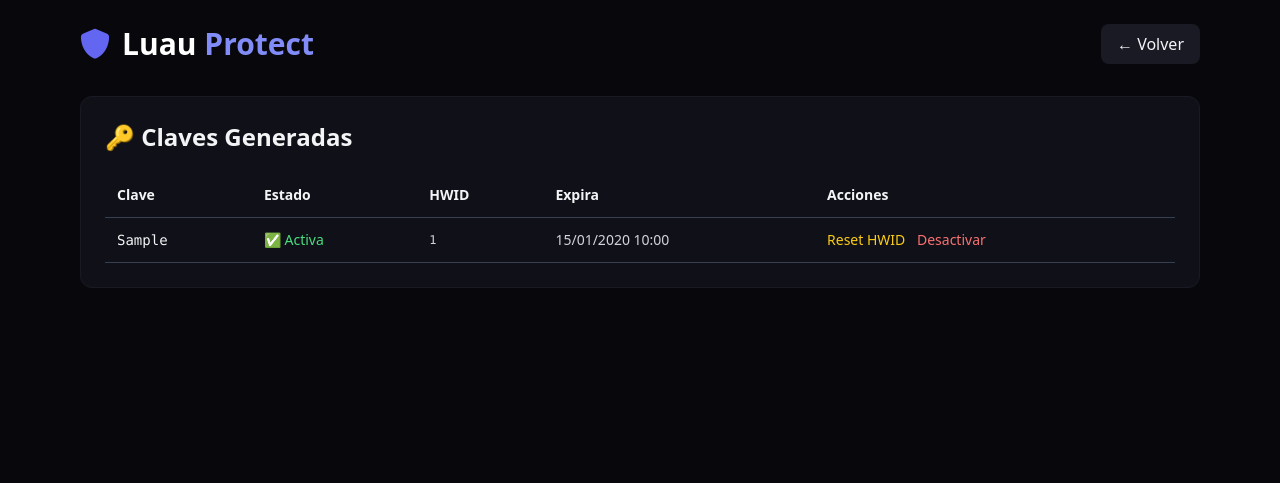
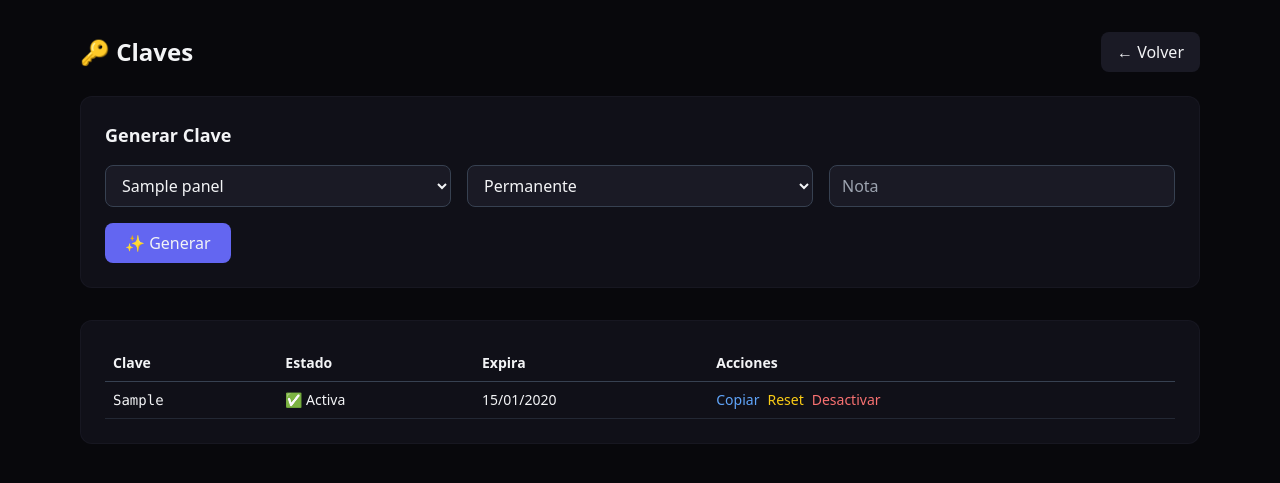
Before and after one commit to leivagaonahernanely-web/Protegetuscriptlua, a Flask app: page /keys in a window 1280 px wide. Shown: the top 483 px of the page. Run offline with Flask 3, Linux system fonts and the light colour scheme; a user stored in the database is signed in; tables that the repository leaves empty hold one stand-in row (values such as "Sample post"); some libraries are stand-ins or nearby versions.

Commit message:
Update keys.html

```diff
--- a/templates/keys.html
+++ b/templates/keys.html
@@ -1,76 +1,72 @@
 {% extends "base.html" %}
 {% block content %}
-<div class="container mx-auto px-4 py-6 max-w-6xl">
-    <div class="flex flex-col md:flex-row justify-between items-center mb-8 gap-4">
-        <div class="flex items-center gap-3">
-            <i class="fa fa-shield text-3xl text-primary"></i>
-            <h1 class="text-3xl font-bold"><span class="text-white">Luau</span> <span class="text-accent">Protect</span></h1>
-        </div>
-        <div class="flex items-center gap-4">
-            <a href="/" class="bg-secondary hover:bg-secondary/80 px-4 py-2 rounded-lg">← Volver</a>
-        </div>
+<div class="container mx-auto px-4 py-8 max-w-6xl">
+    <div class="flex justify-between items-center mb-6">
+        <h2 class="text-2xl font-bold">🔑 Claves</h2>
+        <a href="/" class="bg-secondary px-4 py-2 rounded-lg">← Volver</a>
     </div>
 
-    <div class="bg-card rounded-xl p-6 border border-secondary">
-        <h2 class="text-2xl font-bold mb-5">🔑 Claves Generadas</h2>
-        {% if keys %}
-        <div class="overflow-x-auto">
+    <div class="bg-card p-6 rounded-xl border border-secondary/70 mb-8">
+        <h3 class="text-lg font-semibold mb-4">Generar Clave</h3>
+        <div class="grid grid-cols-1 md:grid-cols-3 gap-4">
+            <select id="keyPanel" class="bg-secondary border border-gray-700 rounded-lg px-3 py-2">
+                {% for p in panels %}<option value="{{ p.id }}">{{ p.title }}</option>{% endfor %}
+            </select>
+            <select id="keyDuracion" class="bg-secondary border border-gray-700 rounded-lg px-3 py-2">
+                <option value="0">Permanente</option>
+                <option value="24">24h</option>
+                <option value="168">7 días</option>
+                <option value="720">30 días</option>
+            </select>
+            <input type="text" id="keyNota" placeholder="Nota" class="bg-secondary border border-gray-700 rounded-lg px-3 py-2">
+        </div>
+        <button onclick="generarClave()" class="bg-primary hover:bg-primary/90 px-5 py-2 rounded-lg mt-4">✨ Generar</button>
+    </div>
+
+    <div class="bg-card p-6 rounded-xl border border-secondary/70 overflow-x-auto">
         <table class="w-full text-sm">
             <thead>
                 <tr class="border-b border-gray-700">
-                        <th class="text-left p-3">Clave</th>
-                        <th class="text-left p-3">Estado</th>
-                        <th class="text-left p-3">HWID</th>
-                        <th class="text-left p-3">Expira</th>
-                        <th class="text-left p-3">Acciones</th>
+                    <th class="text-left p-2">Clave</th>
+                    <th class="text-left p-2">Estado</th>
+                    <th class="text-left p-2">Expira</th>
+                    <th class="text-left p-2">Acciones</th>
                 </tr>
             </thead>
             <tbody>
                 {% for k in keys %}
-                    <tr class="border-b border-gray-700 hover:bg-secondary/40">
-                        <td class="p-3 font-mono">{{ k.key }}</td>
-                        <td class="p-3">
-                            {% if k.active %}
-                            <span class="text-green-400">✅ Activa</span>
-                            {% else %}
-                            <span class="text-red-400">❌ Desactivada</span>
-                            {% endif %}
-                        </td>
-                        <td class="p-3 text-xs font-mono text-gray-300 truncate max-w-[120px]">{{ k.hwid or "Sin activar" }}</td>
-                        <td class="p-3 text-gray-300">
-                            {% if k.expires_at %}
-                            {{ k.expires_at.strftime('%d/%m/%Y %H:%M') }}
-                            {% else %}
-                            Permanente
-                            {% endif %}
-                        </td>
-                        <td class="p-3">
-                            <button onclick="resetHwid('{{ k.key }}')" class="text-yellow-400 hover:text-yellow-300 mr-2">Reset HWID</button>
-                            <button onclick="banKey('{{ k.key }}')" class="text-red-400 hover:text-red-300">Desactivar</button>
+                <tr class="border-b border-gray-700/50">
+                    <td class="p-2 font-mono">{{ k.key }}</td>
+                    <td class="p-2">{{ '✅ Activa' if k.active else '❌ Desactivada' }}</td>
+                    <td class="p-2">{{ k.expires_at.strftime('%d/%m/%Y') if k.expires_at else 'Nunca' }}</td>
+                    <td class="p-2 flex gap-2">
+                        <button onclick="copiar('{{ k.key }}')" class="text-blue-400">Copiar</button>
+                        <button onclick="resetHWID('{{ k.key }}')" class="text-yellow-400">Reset</button>
+                        <button onclick="banKey('{{ k.key }}')" class="text-red-400">Desactivar</button>
                     </td>
                 </tr>
                 {% endfor %}
             </tbody>
         </table>
     </div>
-        {% else %}
-        <p class="text-gray-400 italic">No hay claves generadas.</p>
-        {% endif %}
-    </div>
 </div>
 
 <script>
-function resetHwid(key) {
-    if (!confirm("¿Resetear HWID de esta clave?")) return;
-    fetch('/api/reset-hwid', {method:'POST', headers:{'Content-Type':'application/json'}, body:JSON.stringify({key:key})})
-    .then(r=>r.json())
-    .then(d=>{if(d.success) location.reload(); else alert('Error')})
+function generarClave() {
+    fetch('/api/generate-key', {
+        method: 'POST',
+        headers: {'Content-Type': 'application/json'},
+        body: JSON.stringify({
+            panel_id: document.getElementById('keyPanel').value,
+            duration: document.getElementById('keyDuracion').value,
+            note: document.getElementById('keyNota').value
+        })
+    })
+    .then(r => r.json())
+    .then(d => { if (d.success) { alert(`✅ Clave: ${d.key}`); location.reload(); } });
 }
-function banKey(key) {
-    if (!confirm("¿Desactivar esta clave?")) return;
-    fetch('/api/ban-key', {method:'POST', headers:{'Content-Type':'application/json'}, body:JSON.stringify({key:key})})
-    .then(r=>r.json())
-    .then(d=>{if(d.success) location.reload(); else alert('Error')})
-}
+function copiar(t) { navigator.clipboard.writeText(t).then(() => alert('Copiado')); }
+function resetHWID(k) { fetch('/api/reset-hwid', {method:'POST', body:JSON.stringify({key:k})}).then(()=>location.reload()); }
+function banKey(k) { fetch('/api/ban-key', {method:'POST', body:JSON.stringify({key:k})}).then(()=>location.reload()); }
 </script>
 {% endblock %}
```
Lines whose indentation alone changed are shown as unchanged.
